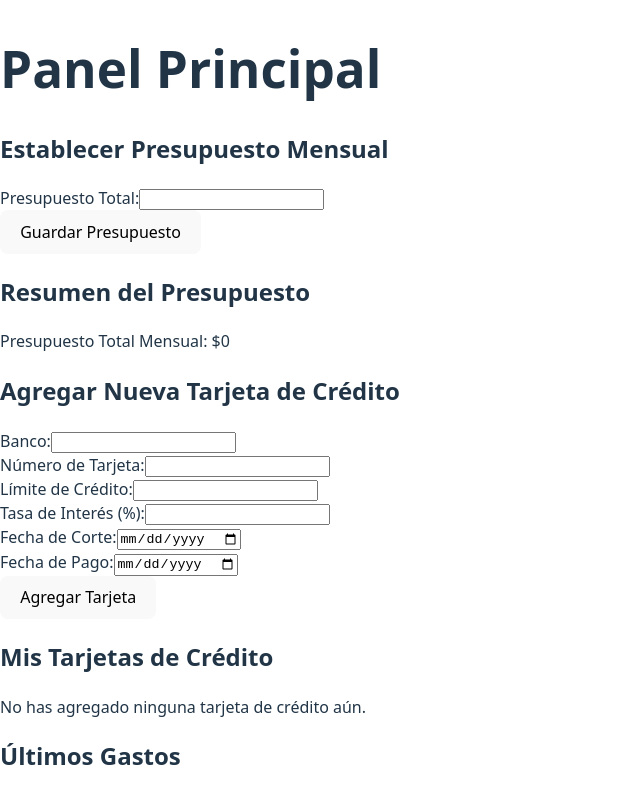
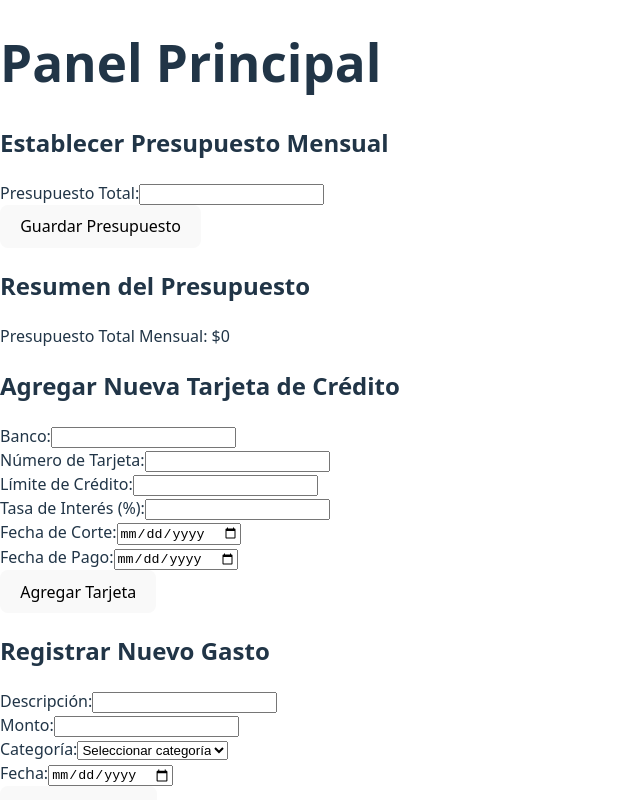
Before and after one commit to hecnavar/Finance_Control, a React (Vite) app: page / in a window 1280 px wide. Shown: the top 800 px of the page, without its empty margins (0-640 px from the left). Built offline with nearby package versions, Linux system fonts and the light colour scheme.

Commit message:
Feat: Update file with function onAddExpense

```diff
--- a/src/pages/HomePage.jsx
+++ b/src/pages/HomePage.jsx
@@ -4,16 +4,18 @@ import BudgetOverview from '../components/BudgetOverview';
 import ExpenseList from '../components/ExpenseList';
 import AddCreditCardForm from '../components/AddCreditCardForm';
 import BudgetSetupForm from '../components/BudgetSetupForm';
+import AddExpenseForm from '../components/AddExpenseForm';
 
-function HomePage({ addCreditCard, creditCards, budget, onBudgetUpdate }) {
+function HomePage({ addCreditCard, creditCards, budget, onBudgetUpdate, onAddExpense, expenses }) {
   return (
     <div>
       <h1>Panel Principal</h1>
       <BudgetSetupForm onBudgetUpdate={onBudgetUpdate} />
       <BudgetOverview budget={budget} />
       <AddCreditCardForm onAddCreditCard={addCreditCard} />
+      <AddExpenseForm onAddExpense={onAddExpense} creditCards={creditCards} />
       <CreditCardList creditCards={creditCards} />
-      <ExpenseList />
+      <ExpenseList expenses={expenses} />
     </div>
   );
 }
```
